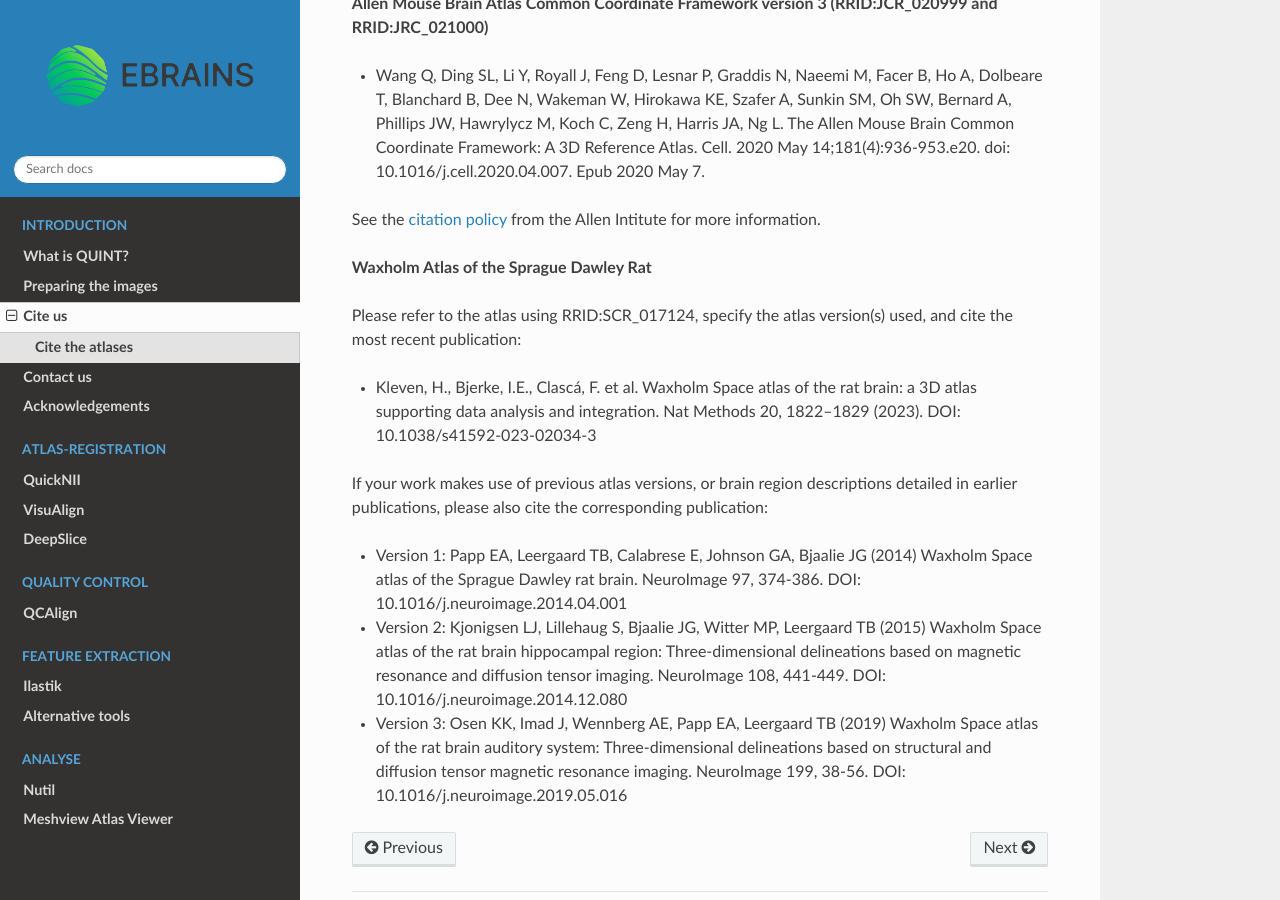
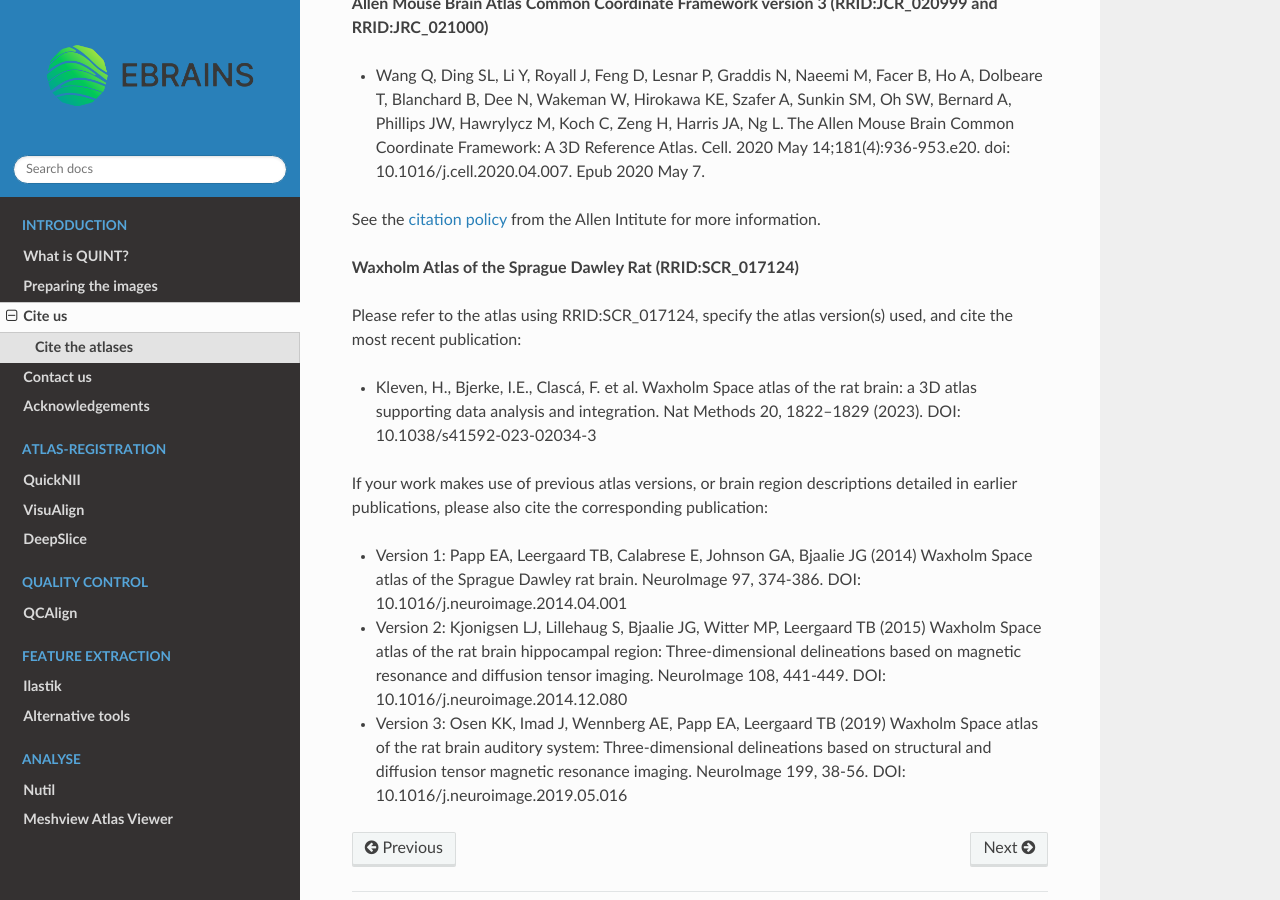
Before and after one commit to Neural-Systems-at-UIO/QUINT_workflow, a Sphinx documentation site: the page built from docs/Publications.rst, in a window 1280 px wide and 900 px high, scrolled down 1448 px. Built offline with Sphinx 7.4.7 and the Read the Docs theme 2.0.0, drawn with Linux system fonts in a browser that asks for light colours; some of the changed text lies outside the part shown.

Commit message:
Update Publications.rst

```diff
--- a/docs/Publications.rst
+++ b/docs/Publications.rst
@@ -13,7 +13,7 @@
 
 * Carey H, Pegios M, Martin L, Saleeba C, Turner A, Everett N, Puchades M, Bjaalie J, McMullan S. DeepSlice: rapid fully automatic registration of mouse brain imaging to a volumetric atlas. BioRxiv. https://doi.org/10.1101/2022.04.28.489953
 
-**ilastik**
+**ilastik (RRID:SCR_015246)**
 
 * Berg S., Kutra D., Kroeger T., Straehle C.N., Kausler B.X., Haubold C., et al. (2019) ilastik:interactive machine learning for (bio) image analysis. Nat Methods. 16, 1226–1232. https://doi.org/10.1038/s41592-019-0582-9
 
@@ -44,7 +44,7 @@
 
 See the `citation policy <https://alleninstitute.org/citation-policy/>`_ from the Allen Intitute for more information.
 
-**Waxholm Atlas of the Sprague Dawley Rat**
+**Waxholm Atlas of the Sprague Dawley Rat (RRID:SCR_017124)**
 
 Please refer to the atlas using RRID:SCR_017124, specify the atlas version(s) used, and cite the most recent publication:
 
```
